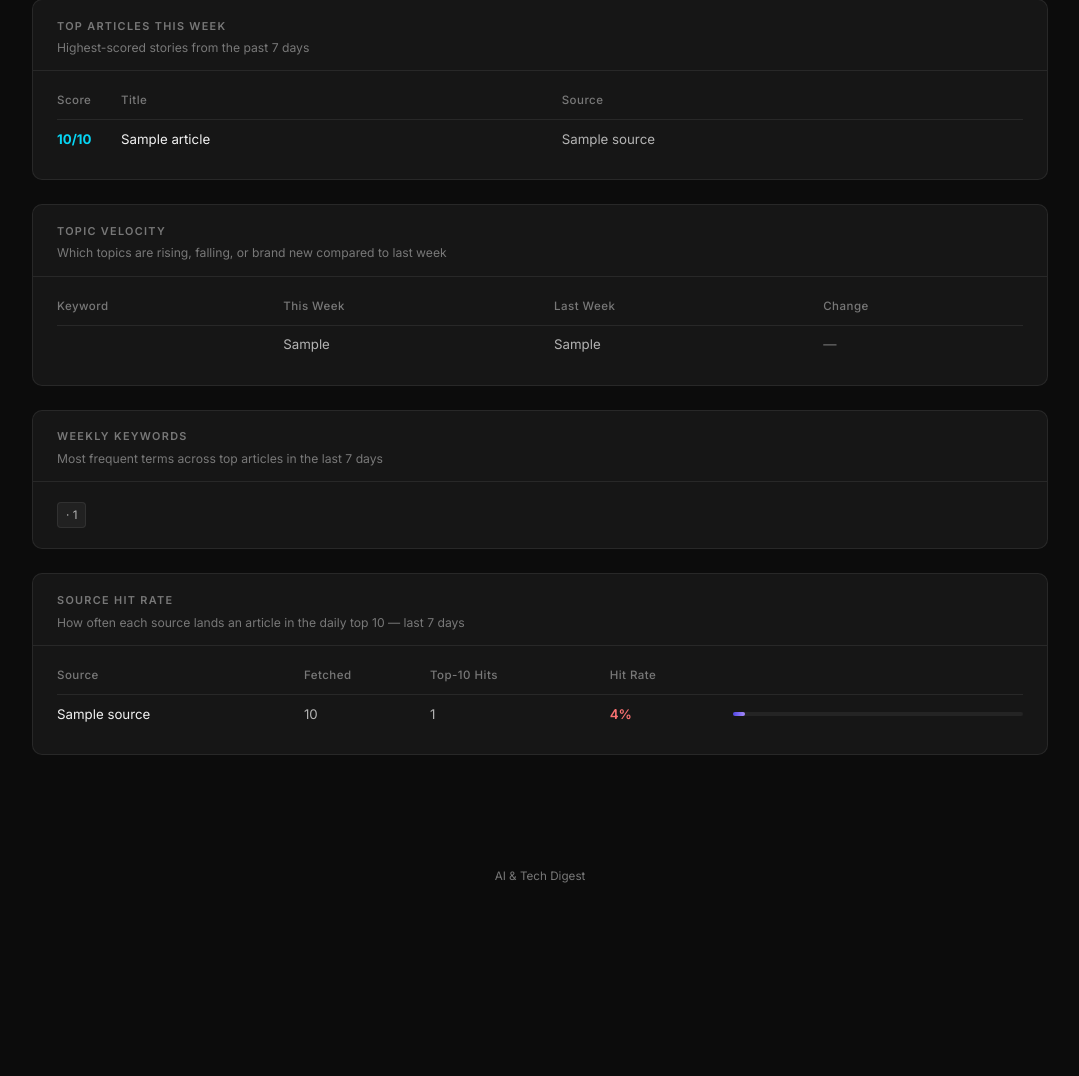
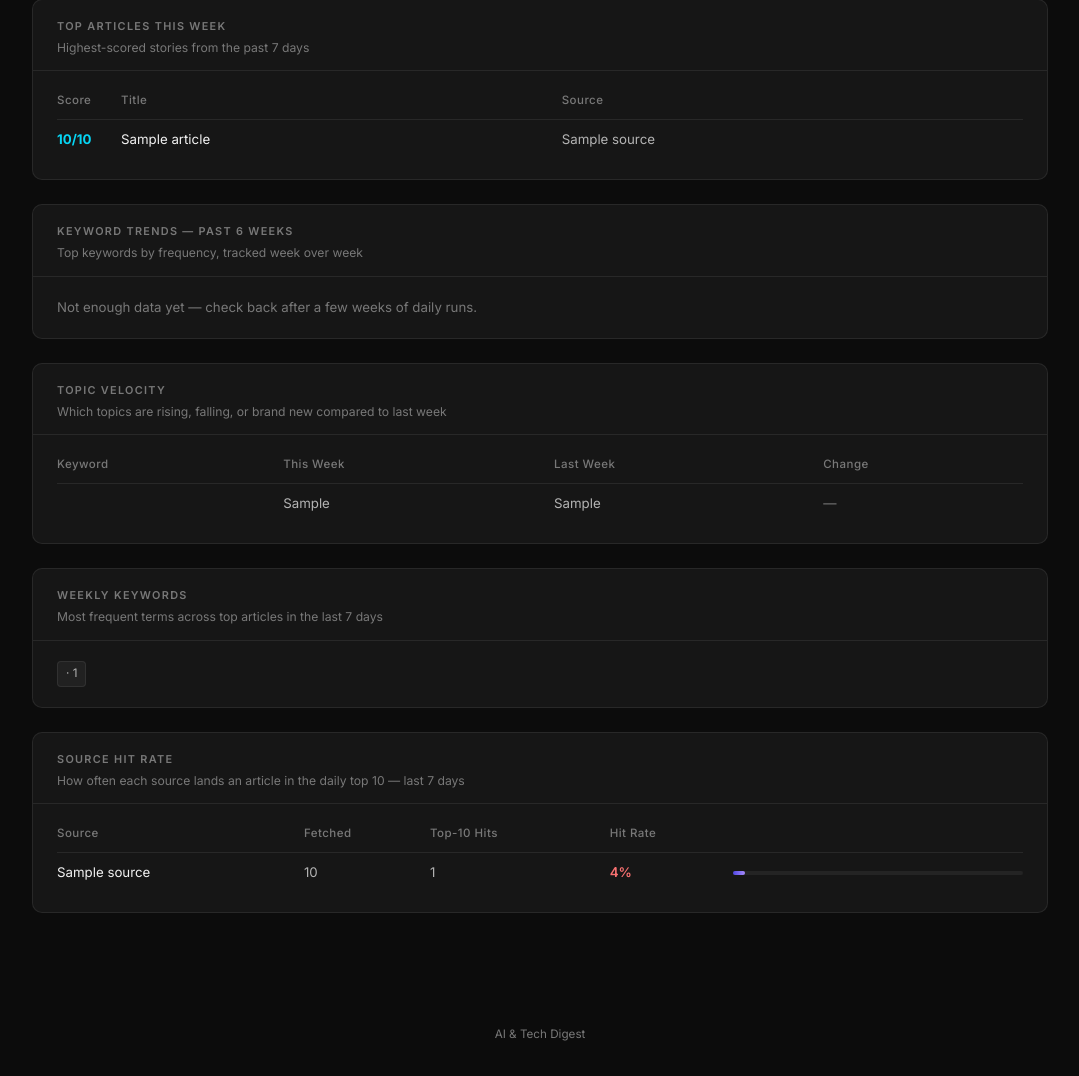
Before and after one commit to jeremyzjm99/tech_news_digest, a Python web app: template templates/analytics.html in a window 1280 px wide. Shown: the part 170-1246 px from the top of the page, without its empty margins (100-1179 px from the left). Before the commit the page ends 1053 px from the top, so only its background shows below. Run offline with Jinja, Linux system fonts and the light colour scheme; the template is opened without the code that fills it: most values are stand-ins (such as "Sample title", 1, 10 or a date in 2020).

Commit message:
feat: add keyword trend line chart (Chart.js)

```diff
--- a/src/renderer.py
+++ b/src/renderer.py
@@ -1,3 +1,4 @@
+import json
 from datetime import datetime, timezone
 from pathlib import Path
 
@@ -14,6 +15,7 @@ def render_digest(top_articles: list[dict], overview: str, analytics: dict):
     _OUTPUT_DIR.mkdir(exist_ok=True)
 
     env = Environment(loader=FileSystemLoader(str(_TEMPLATES_DIR)))
+    env.filters["tojson"] = json.dumps
     today = datetime.now(timezone.utc).strftime("%B %d, %Y")
 
     _render("digest.html", env, "digest.html", {
--- a/templates/analytics.html
+++ b/templates/analytics.html
@@ -6,6 +6,7 @@
   <title>Analytics — AI & Tech Digest</title>
   <link rel="preconnect" href="https://fonts.googleapis.com">
   <link href="https://fonts.googleapis.com/css2?family=Inter:wght@400;500;600;700&display=swap" rel="stylesheet">
+  <script src="https://cdn.jsdelivr.net/npm/chart.js@4"></script>
   <style>
     *, *::before, *::after { box-sizing: border-box; margin: 0; padding: 0; }
 
@@ -217,7 +218,22 @@
     </div>
   </div>
 
-  <!-- 2. Topic velocity -->
+  <!-- 2. Keyword trend chart -->
+  <div class="section">
+    <div class="section-header">
+      <p class="section-title">Keyword Trends — Past 6 Weeks</p>
+      <p class="section-sub">Top keywords by frequency, tracked week over week</p>
+    </div>
+    <div class="section-body">
+      {% if analytics.topic_trend.labels %}
+      <canvas id="trendChart" height="100"></canvas>
+      {% else %}
+      <p style="color:var(--text-3);font-size:0.83rem">Not enough data yet — check back after a few weeks of daily runs.</p>
+      {% endif %}
+    </div>
+  </div>
+
+  <!-- 3. Topic velocity -->
   <div class="section">
     <div class="section-header">
       <p class="section-title">Topic Velocity</p>
@@ -307,5 +323,57 @@
 
 <footer>AI & Tech Digest</footer>
 
+<script>
+(function () {
+  const trend = {{ analytics.topic_trend | tojson | safe }};
+  if (!trend.labels || trend.labels.length === 0) return;
+
+  const COLORS = ['#06d6f5','#a78bfa','#34d399','#fbbf24','#f87171','#60a5fa'];
+
+  new Chart(document.getElementById('trendChart'), {
+    type: 'line',
+    data: {
+      labels: trend.labels,
+      datasets: trend.series.map((s, i) => ({
+        label:            s.keyword,
+        data:             s.counts,
+        borderColor:      COLORS[i % COLORS.length],
+        backgroundColor:  'transparent',
+        tension:          0.3,
+        pointRadius:      4,
+        pointHoverRadius: 6,
+        borderWidth:      2,
+      }))
+    },
+    options: {
+      responsive: true,
+      plugins: {
+        legend: {
+          labels: { color: 'rgba(255,255,255,0.45)', boxWidth: 12, font: { size: 12 } }
+        },
+        tooltip: {
+          backgroundColor: '#1e1e1e',
+          titleColor:      '#f2f2f2',
+          bodyColor:       '#b4b4b4',
+          borderColor:     'rgba(255,255,255,0.08)',
+          borderWidth:     1,
+        }
+      },
+      scales: {
+        x: {
+          grid:  { color: 'rgba(255,255,255,0.05)' },
+          ticks: { color: 'rgba(255,255,255,0.35)', font: { size: 11 } }
+        },
+        y: {
+          beginAtZero: true,
+          grid:  { color: 'rgba(255,255,255,0.05)' },
+          ticks: { color: 'rgba(255,255,255,0.35)', font: { size: 11 }, stepSize: 1 }
+        }
+      }
+    }
+  });
+})();
+</script>
+
 </body>
 </html>
```
Also changed, not shown: src/analyzer.py (+48 -1 lines).
